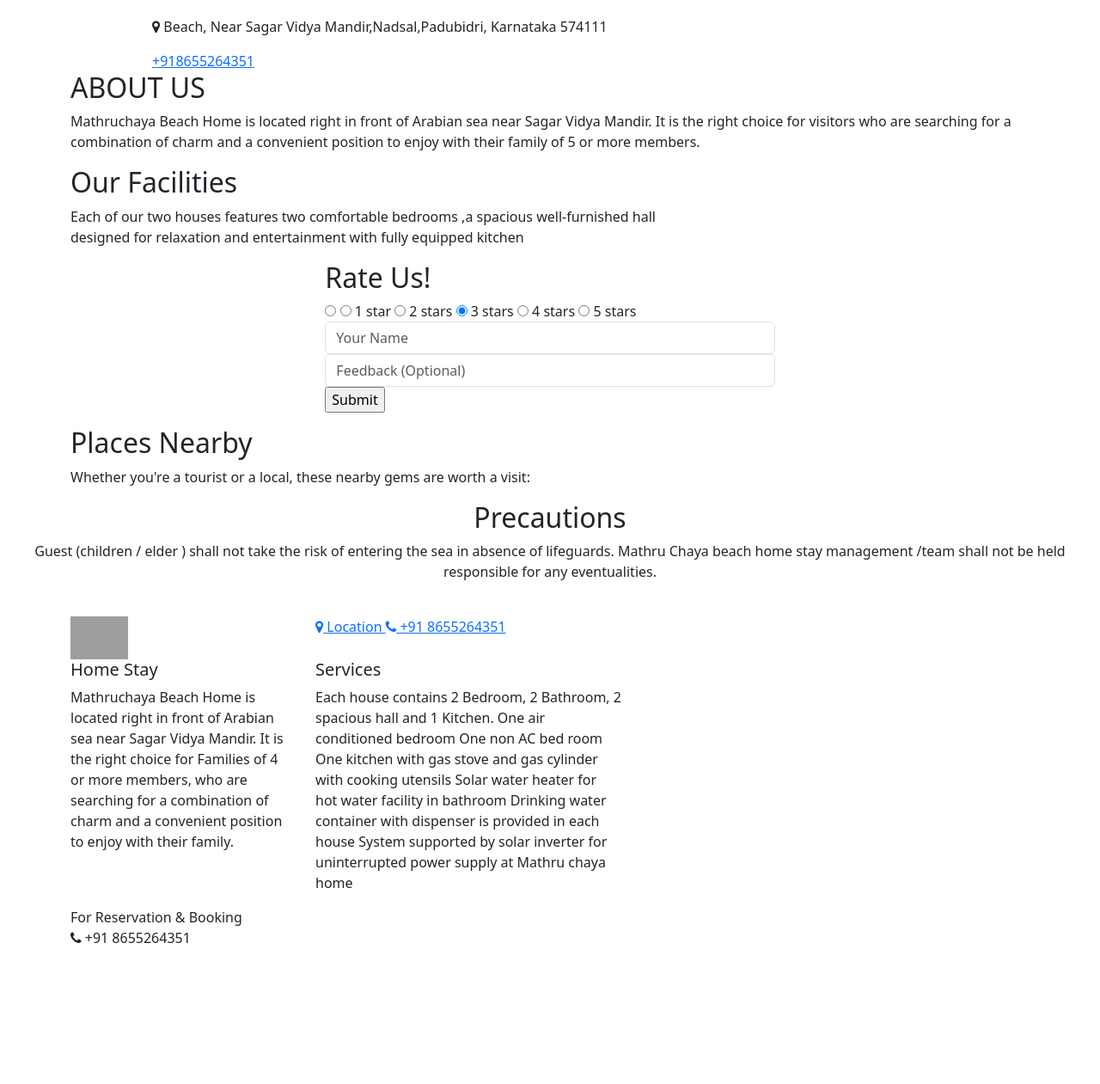
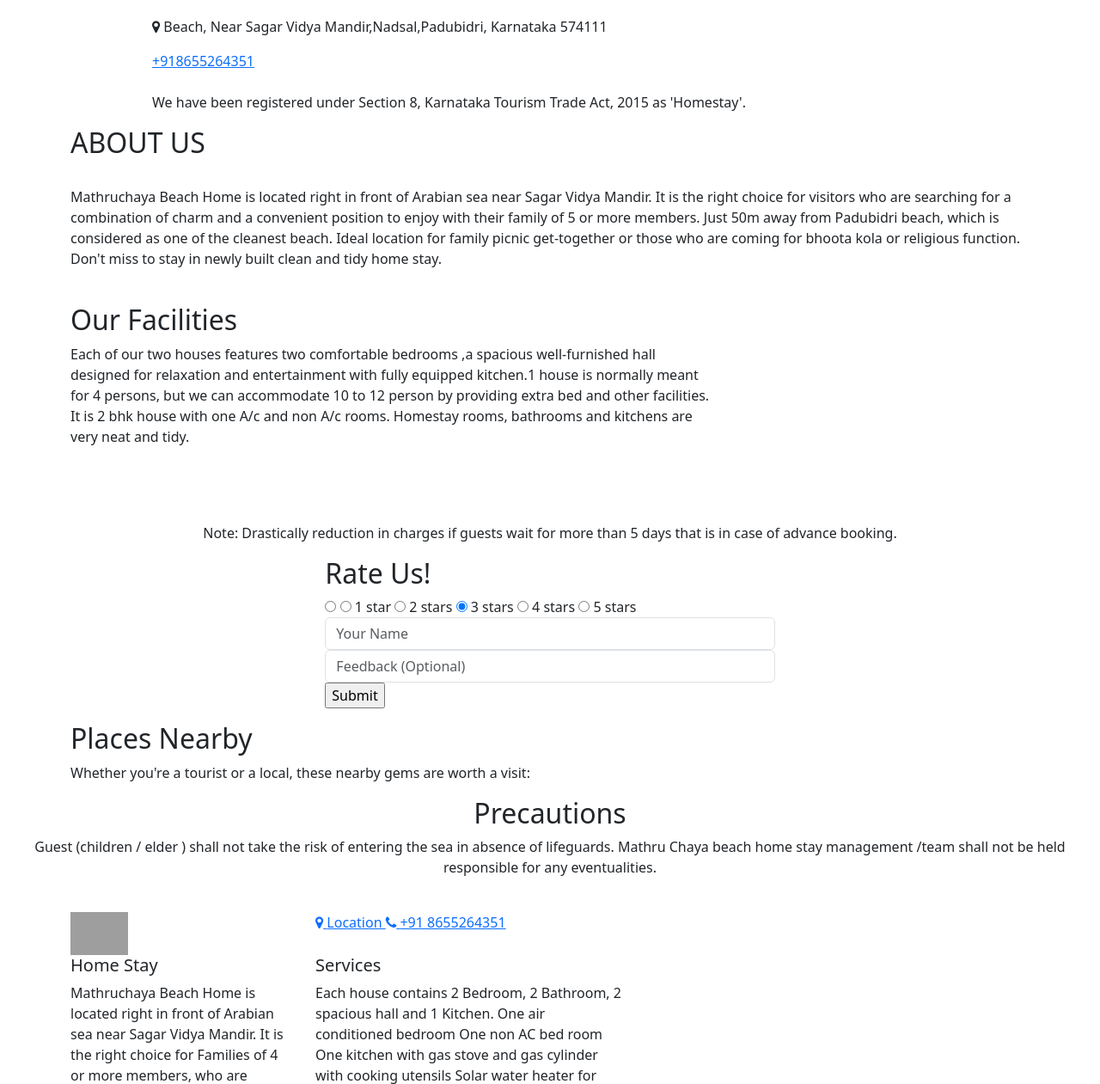
Before and after one commit to Rashitha-Shetty/mathruchayahomestay, a Django app: template main/templates/home.html in a window 1280 px wide. Shown: the part 887-2148 px from the top of the page at 86% size. Before the commit the page ends 1984 px from the top, so only its background shows below. Run offline with Django 4.2, Linux system fonts and the light colour scheme; the template is opened without the code that fills it, so the values that code supplies are empty; some libraries are stand-ins or nearby versions; grey boxes are pictures that could not be loaded.

Commit message:
revised version

```diff
--- a/main/data.py
+++ b/main/data.py
@@ -2,7 +2,7 @@ from appwrite.client import Client
 from appwrite.services.databases import Databases
 from appwrite.id import ID
 import os
-# from dotenv import load_dotenv
+from dotenv import load_dotenv
 
 
 
@@ -10,7 +10,7 @@ import os
 # Instantiating Appwrite Client
 client = Client()
 # To load environment variables
-# load_dotenv()
+load_dotenv()
 
 
 
--- a/main/templates/home.html
+++ b/main/templates/home.html
@@ -137,6 +137,8 @@
                         +918655264351
                       </a>
                     </div>
+                    <br>
+                    <p > We have been registered under Section 8, Karnataka Tourism Trade Act, 2015 as 'Homestay'.</p>
                   </div>
                 </div>
               </div>
@@ -163,14 +165,12 @@
           <h2 class="">
             ABOUT US
           </h2>
-
+         <br />
           <p class="detail_p_mt">
-            Mathruchaya Beach Home is located right in front of Arabian sea near Sagar Vidya Mandir. It is the right choice for visitors who are searching for a combination of charm and a convenient position to enjoy with their family of 5 or more members.
-
-
+            Mathruchaya Beach Home is located right in front of Arabian sea near Sagar Vidya Mandir. It is the right choice for visitors who are searching for a combination of charm and a convenient position to enjoy with their family of 5 or more members. Just 50m away from Padubidri beach, which is considered as one of the cleanest beach. Ideal location for family picnic get-together or those who are coming for bhoota kola or religious function. Don't miss to stay in newly built clean and tidy home stay.
           </p>
 
-
+<br>
       </div>
       {% comment %} <div class="play_vid">
 
@@ -178,57 +178,60 @@
       <div class="service_container">
         <div class="carousel-wrap ">
           <div class="service_owl-carousel owl-carousel about_us">
+
             <div class="item" id="i1">
               <img src="{% static 'images/hp1.jpg' %}" alt="" />
+            </div>
 
+
+            <div class="item">
+              <img src="{% static 'images/mathru4.jpg' %}" alt="" />
             </div>
+
             <div class="item">
-              <img src="{% static 'images/hpi.jpg' %}" alt="" />
-
-            </div>
-            <div class="item vid" id="i1">
-              <video autoplay muted  controls width="400" height="300">
-                <source src="{% static 'images/VID-20231031-WA0000.mp4' %}" type="video/mp4">
-
-                Your browser does not support the video tag.
-              </video>
-
+              <img src="{% static 'images/mathru3.jpg' %}" alt="" />
             </div>
 
             <div class="item">
               <img src="{% static 'images/hpi10.jpg' %}" alt="" />
+            </div>
 
-            </div>
             <div class="item vid" id="i1">
               <video autoplay muted controls width="400" height="300">
                 <source src="{% static 'images/VID-20231031-WA0001.mp4' %}" type="video/mp4" >
                 {% comment %} Your browser does not support the video tag. {% endcomment %}
               </video>
+            </div>
 
-            </div>
             <div class="item">
               <img src="{% static 'images/hpi2.jpg' %}" alt="" />
+            </div>
 
-            </div>
             <div class="item">
               <img src="{% static 'images/hpi3.jpg' %}" alt="" />
+            </div>
 
-            </div>
+
+
             <div class="item">
               <img src="{% static 'images/hpi4.jpg' %}" alt="" />
-
-            </div>
-            <div class="item">
-              <img src="{% static 'images/hpi5.jpg' %}" alt="" />
-
             </div>
 
             <div class="item">
               <img src="{% static 'images/hpi6.jpg' %}" alt="" />
 
             </div>
+
             <div class="item">
               <img src="{% static 'images/k1.jpg' %}" alt="" />
+
+            </div>
+
+            <div class="item vid" id="i1">
+              <video autoplay muted  controls width="400" height="300">
+                <source src="{% static 'images/VID-20231031-WA0000.mp4' %}" type="video/mp4">
+                Your browser does not support the video tag.
+              </video>
 
             </div>
 
@@ -236,23 +239,14 @@
               <img src="{% static 'images/mathru1.jpg' %}" alt="" />
 
             </div>
+
             <div class="item">
-              <img src="{% static 'images/mathru2.jpg' %}" alt="" />
-
-            </div>
-            <div class="item">
-              <img src="{% static 'images/mathru3.jpg' %}" alt="" />
-
-            </div>
-            <div class="item">
-              <img src="{% static 'images/mathru4.jpg' %}" alt="" />
-
+              <img src="{% static 'images/hpi.jpg' %}" alt="" />
             </div>
 
 
+          </div>
 
-          </div>
-        </div>
       </div>
 
 
@@ -268,7 +262,8 @@
           Our Facilities
         </h2>
         <p class="col-lg-8 px-0">
-          Each of our two houses features two comfortable bedrooms ,a spacious well-furnished hall designed for relaxation and entertainment with fully equipped kitchen
+          Each of our two houses features two comfortable bedrooms ,a spacious well-furnished hall designed for relaxation and entertainment with fully equipped kitchen.1 house is normally meant for 4 persons, but we can accommodate 10 to 12 person by providing extra bed and other facilities. It is 2 bhk house with one A/c and non A/c rooms.
+          Homestay rooms, bathrooms and kitchens are very neat and tidy.
 
         </p>
       </div>
@@ -300,7 +295,7 @@
                     Kitchen
                   </h5>
                   <p>
-                    A fully equipped kitchen with a gas stove, cylinder, and all essential cooking utensils
+                    A fully equipped kitchen with a cylinder, gas stove along with tea, coffee, milk powder, spices and all essential cooking utensils
                   </p>
                 </div>
               </div>
@@ -360,7 +355,7 @@
                     Drinking Water
                   </h5>
                   <p>
-                    We provide our guests with drinking water thoughtfully dispensed via a container and dispenser.
+                    We provide our guests with a free drinking water(bisleri) thoughtfully dispensed via a container and dispenser.
                   </p>
                 </div>
               </div>
@@ -386,6 +381,14 @@
       <div id="about_stop">
 
       </div>
+      <br>
+      <br>
+          <br>
+          <center><p>
+            Note: Drastically reduction in charges if guests wait for more than 5 days that is
+          in case of advance booking.
+          </p><center/>
+          </div>
     </div>
   </section>
 
--- a/main/views.py
+++ b/main/views.py
@@ -3,8 +3,8 @@ from . import data as db
 from django.contrib import messages
 import os
 
-# from dotenv import load_dotenv
-# load_dotenv()
+from dotenv import load_dotenv
+load_dotenv()
 
 def top():
     data=db.get_doc()
```
Also changed, not shown: bhomestay/settings.py (+5 -5 lines), 13 other files.
